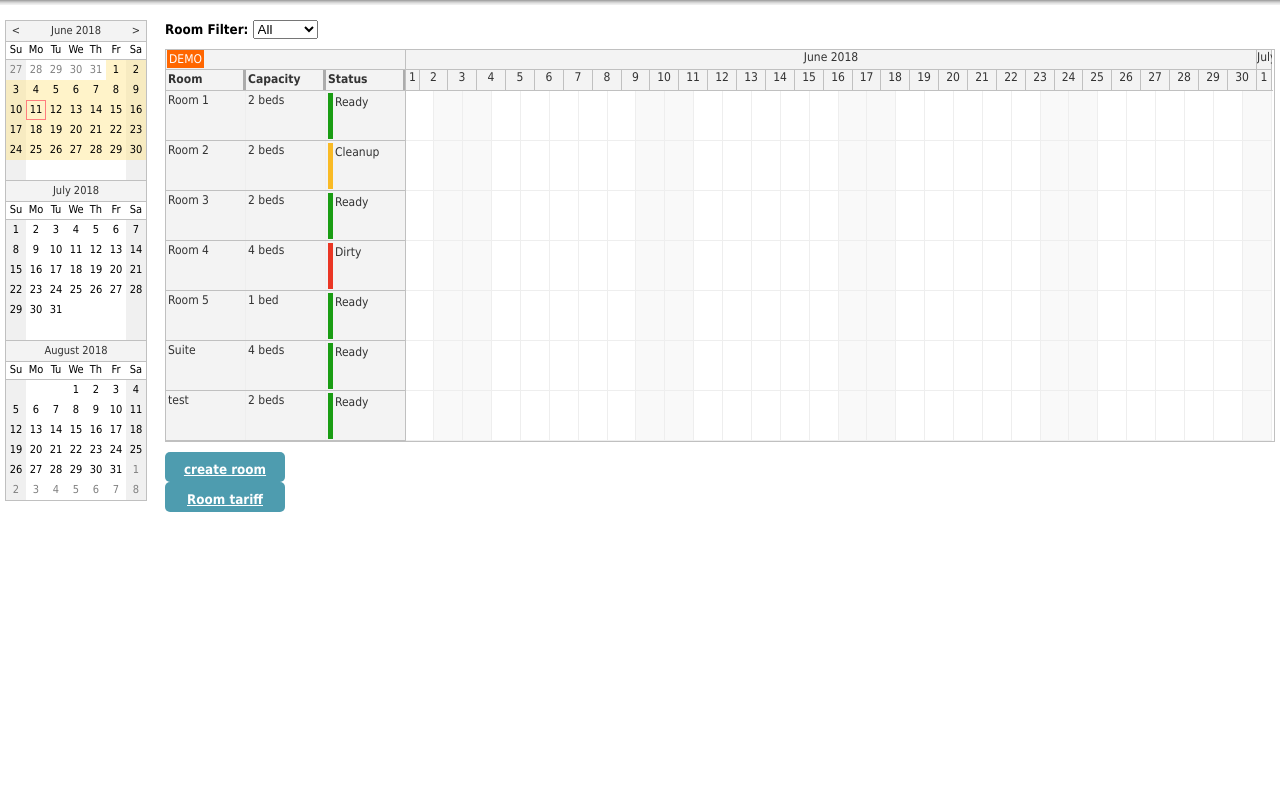
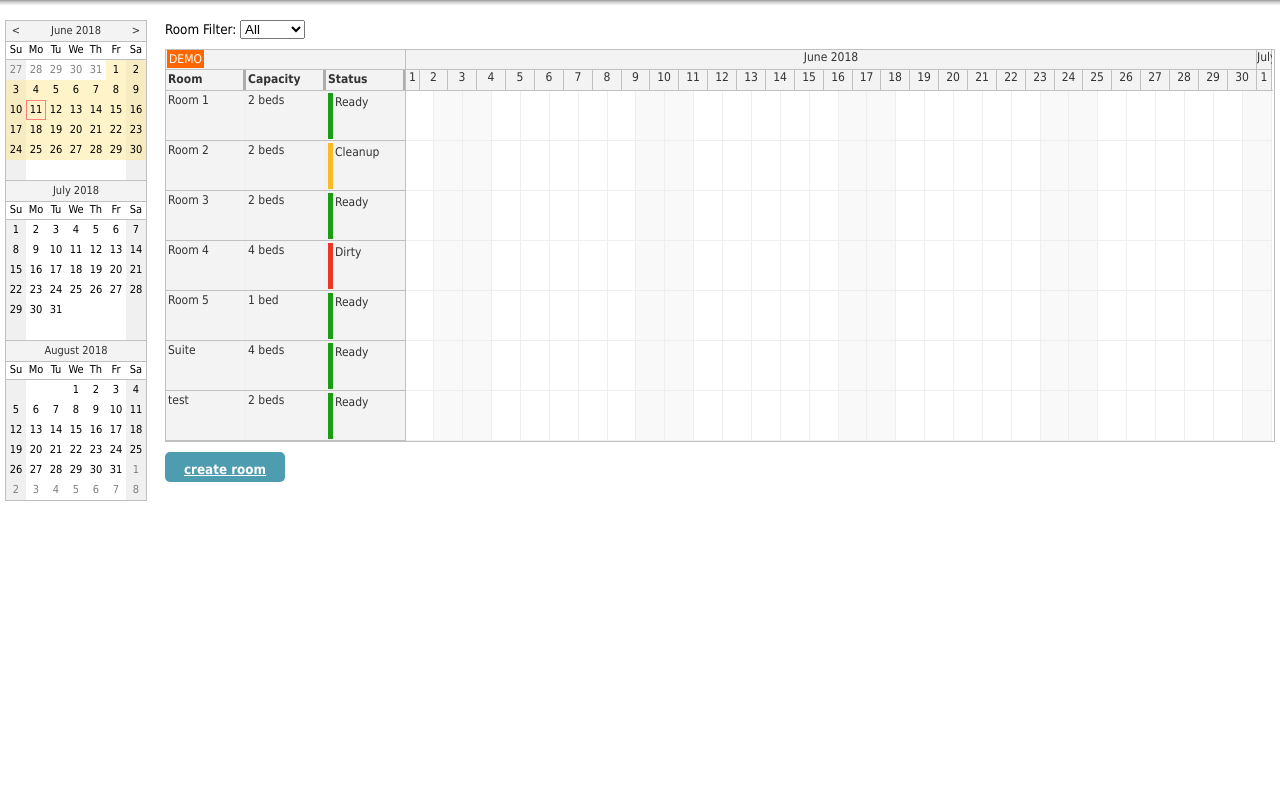
Before and after one commit to meena04/cloverReservation, a PHP site: page / in a window 1280 px wide. Shown: the part 82-892 px from the top of the page. Run offline with PHP 8.4, Linux system fonts and the light colour scheme; data comes from the database, SQL or seed files in the repository; data that the repository does not hold is empty.

Commit message:
ENI-63 and ENI-64 implementation done.

```diff
--- a/index.php
+++ b/index.php
@@ -94,7 +94,7 @@
                 </div>
                 <div style="margin-left: 160px">
 					<!-- Fix for ENI-24. UNCOMMENT THE BELOW LINE-->
-                    <div class="space options" style="font-weight:bold">
+                    <div class="space options" style="font-weight:normal">
 					<!-- Comment the below line while fixing ENI-24-->
                     <!--   <div class="space options">   -->
                         Room Filter:
@@ -121,7 +121,7 @@
 						<!-- Fix for ENI-4. UNCOMMENT THE BELOW 2 LINES -->
 
 						 <!-- <br> -->
-					     <a class="button" href="" onclick="myFunction()">Room tariff</a>
+					     <!--  <a class="button" href="" onclick="myFunction()">Room tariff</a>  -->
 
 
                     </div>
```
